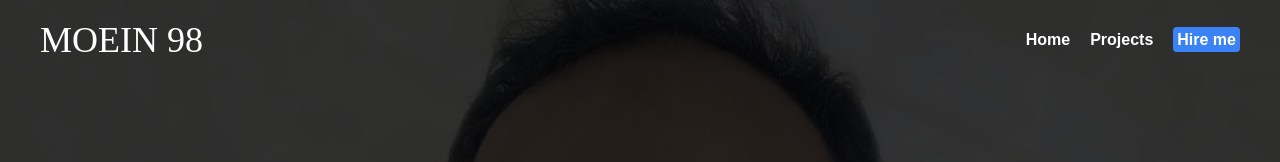
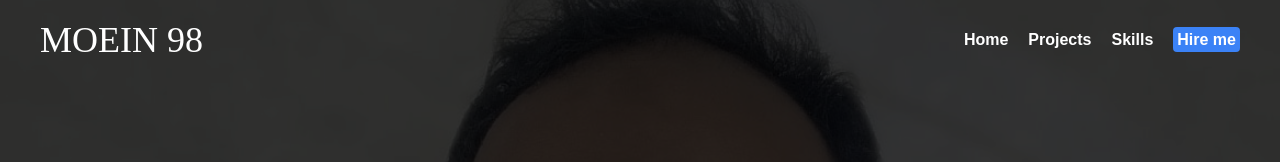
Before and after one commit to m-moein98/portfolio, a React (Create React App) app: page / in a window 1280 px wide. Shown: the top 162 px of the page. Built offline with nearby package versions, Linux system fonts and the light colour scheme.

Commit message:
'visual update'

```diff
--- a/src/components/Header.js
+++ b/src/components/Header.js
@@ -10,7 +10,6 @@ const Header = () => {
                 <h2 className="text-3xl ml-5 mt-4 lg:text-4xl sm:2xl">
                     <Link to="/">MOEIN 98</Link>
                 </h2>
-
                 </div>
                 <nav>
                     <ul className="flex mr-5 mt-5 sm:text-sm sm:pt-1">
@@ -48,6 +47,9 @@ const Header = () => {
                         <li className="mr-5">
                             <Link to="/Projects" className="font-semibold hover:text-blue-300">Projects</Link>
                         </li>
+                        <li className="mr-5">
+                            <Link to="/skills" className="font-semibold hover:text-blue-300">Skills</Link>
+                        </li>
                         <li>
                             <Link className="bg-blue-500 p-2 rounded font-semibold transition-all hover:bg-blue-500 hover:text-blue-300 sm:p-1" to="/Hire">Hire me</Link>
                         </li>
```
Also changed, not shown: 1 other file (tests, documents, lock files or other folders).
